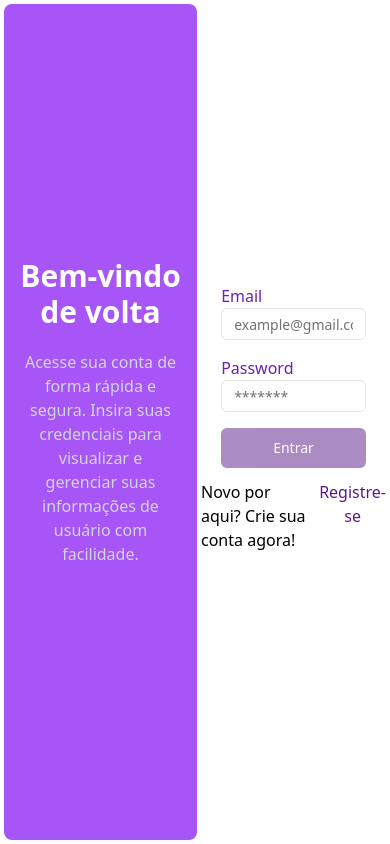
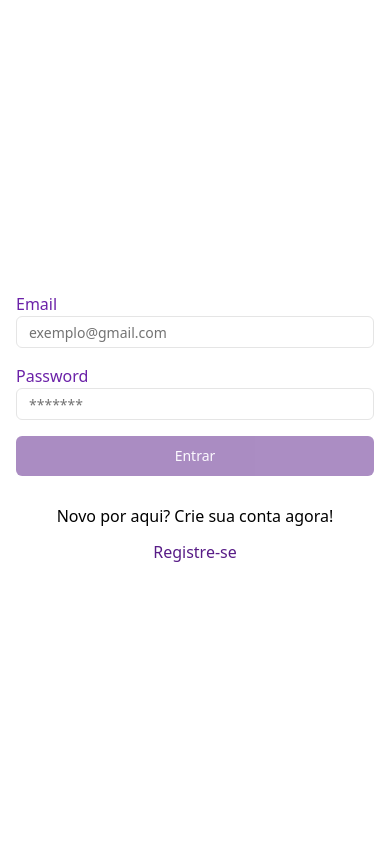
Before and after one commit to Frompaje/EquipeDigital, a Next.js app: page / in a window 390 px wide. Built offline with nearby package versions, Linux system fonts and the light colour scheme.

Commit message:
styles: responsive page login

```diff
--- a/src/app/page.tsx
+++ b/src/app/page.tsx
@@ -1,5 +1,6 @@
 'use client'
 import { Login } from '@/pages/login'
+import { Register } from '@/pages/register'
 import { Providers } from '@/providers'
 import { BrowserRouter as Router, Routes, Route } from 'react-router-dom'
 export default function Home() {
@@ -8,6 +9,7 @@ export default function Home() {
       <Router>
         <Routes>
           <Route path="/" element={<Login />} />
+          <Route path="/signUp" element={<Register />} />
         </Routes>
       </Router>
     </Providers>
--- a/src/components/pages/login/index.tsx
+++ b/src/components/pages/login/index.tsx
@@ -26,12 +26,12 @@ export const LoginForm = () => {
   }
 
   return (
-    <div className="flex flex-col w-2/4 h-full justify-center">
+    <div className="flex flex-col w-full md:w-2/4 h-full justify-center">
       <form
         onSubmit={handleSubmit(handleLoginForm)}
         className="flex justify-center "
       >
-        <div className="w-9/12 flex flex-col gap-4">
+        <div className="w-full p-4 md:w-9/12 flex flex-col gap-4">
           <div>
             <label className="text-purple-800" htmlFor="email">
               Email
@@ -39,7 +39,7 @@ export const LoginForm = () => {
             <Input
               type="email"
               id="email"
-              placeholder="example@gmail.com"
+              placeholder="exemplo@gmail.com"
               {...register('email')}
             />
           </div>
@@ -61,7 +61,7 @@ export const LoginForm = () => {
           </Button>
         </div>
       </form>
-      <div className="w-full flex justify-center p-1 gap-2 mt-2">
+      <div className="w-full flex flex-col items-center justify-center p-1 gap-2 mt-2">
         <p className="mb-1">Novo por aqui? Crie sua conta agora!</p>
         <Link
           to={'/signUp '}
--- a/src/pages/login/index.tsx
+++ b/src/pages/login/index.tsx
@@ -3,7 +3,7 @@ import { LoginForm } from '@/components/pages/login'
 export const Login = () => {
   return (
     <main className="flex h-screen">
-      <div className="ml-1 mt-1 mb-1 bg-purple-500 text-white rounded-lg w-1/2 flex flex-col justify-center ">
+      <div className="hidden ml-1 mt-1 mb-1 bg-purple-500 text-white rounded-lg w-1/2 md:flex flex-col justify-center ">
         <h1 className="text-3xl font-semibold text-center">
           Bem-vindo de volta
         </h1>
--- /dev/null
+++ b/src/pages/register/index.tsx
@@ -0,0 +1,17 @@
+import { LoginForm } from '@/components/pages/login'
+
+export const Register = () => {
+  return (
+    <main className="flex h-screen">
+      <div className="ml-1 mt-1 mb-1 bg-purple-500 text-white rounded-lg w-1/2 flex flex-col justify-center ">
+        <h1 className="text-3xl font-semibold text-center">Junte-se a Nós</h1>
+        <p className="text-gray-300 p-5 text-center">
+          Registre-se para aproveitar uma experiência segura e personalizada.
+          Preencha suas informações e comece a explorar todos os recursos
+          disponíveis para gerenciar sua conta com tranquilidade.
+        </p>
+      </div>
+      <LoginForm />
+    </main>
+  )
+}
```
